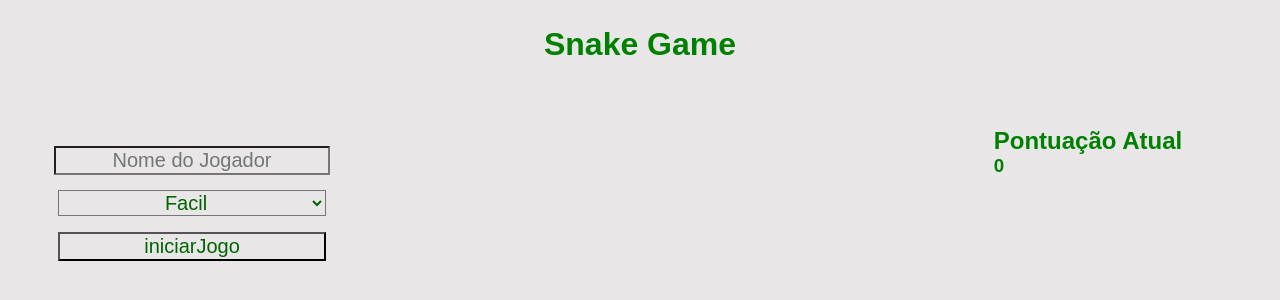
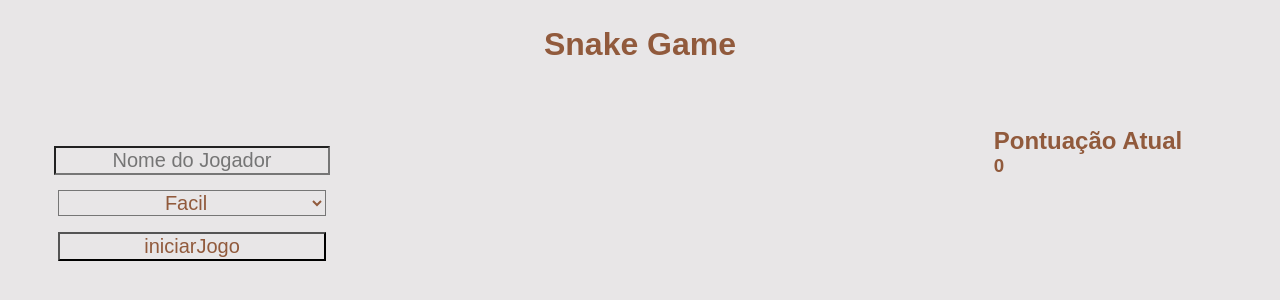
Before and after one commit to rafael-a-m-chaves/JogoDaCobrinha, a plain HTML site: page index.html in a window 1280 px wide. Drawn offline with Linux system fonts and the light colour scheme.

Commit message:
cobrinha 1.0v

```diff
--- a/css/estilos.css
+++ b/css/estilos.css
@@ -5,7 +5,7 @@
 
 body{
     background-color: #e8e6e7;
-    color: green;
+    color: #915a3c;
 }
 
 .navbar{
@@ -13,7 +13,7 @@ body{
     justify-content: center;
     align-items: center;
     margin-top: 2%;
-    color: green;
+    color: #915a3c;
 }
 
 .row{
@@ -52,7 +52,7 @@ body{
     margin-bottom: 4%;
     margin-top: 15%;
     background-color: #e8e6e7;
-    color: darkgreen;
+    color: #915a3c;
     text-align: center;
     font-size: 20px;
 }
@@ -60,7 +60,7 @@ body{
 .iniciarjogo{
     width: 70%;
     background-color: #e8e6e7;
-    color: darkgreen;
+    color: #915a3c;
     font-size: 20px;
 }
 
@@ -68,7 +68,7 @@ body{
     margin-bottom: 4%;
     width: 70%;
     background-color: #e8e6e7;
-    color: darkgreen;
+    color: #915a3c;
     text-align: center;
     justify-content: center;
     align-items: center;
```
